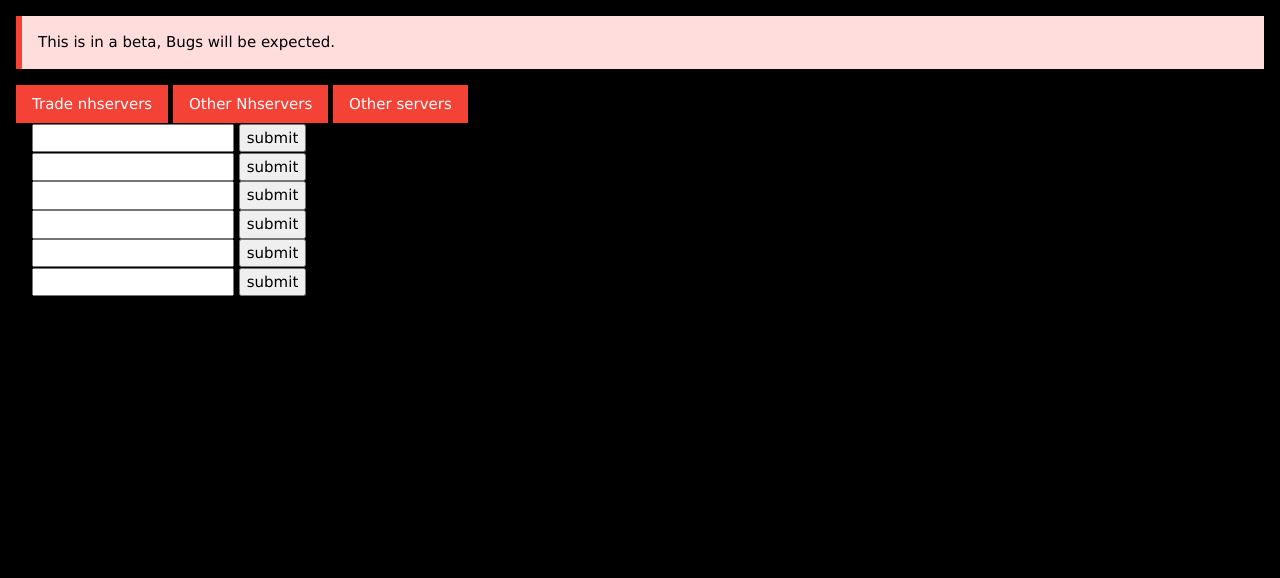
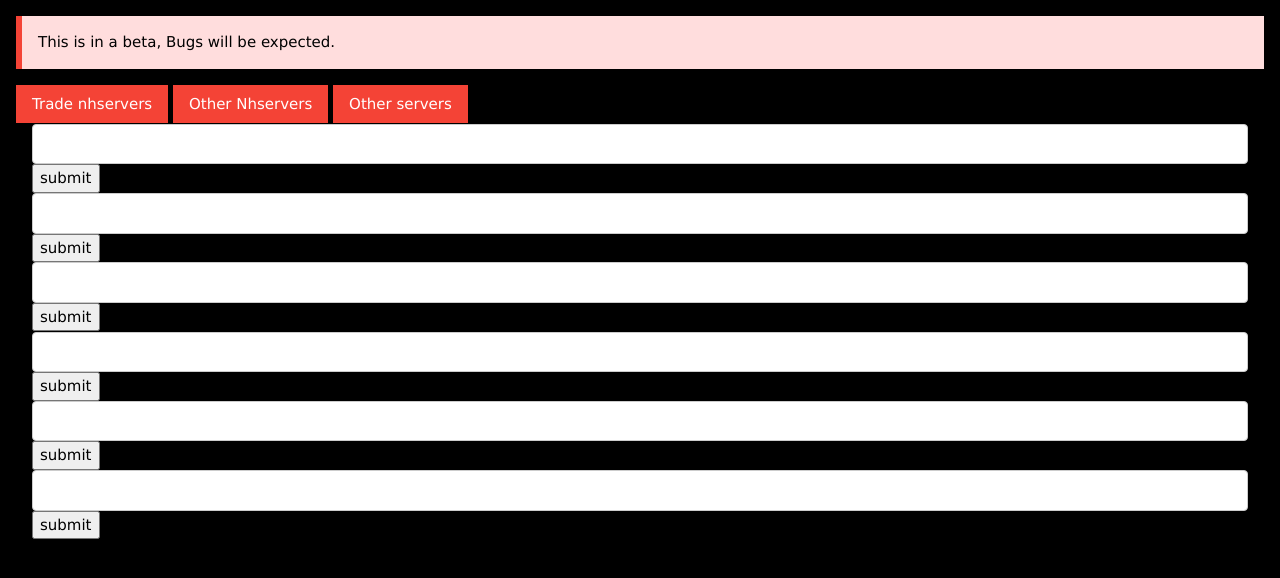
Before and after one commit to Hackerjef/hackerjef.github.io, a Jekyll site: the page Steamingame/ingame.html, which Jekyll copies as it is, in a window 1280 px wide. Shown: the top 578 px of the page. Built offline with Jekyll 4.4.1, drawn with Linux system fonts in a browser that asks for light colours; nearby versions of some CDN libraries; library files that are not in the unit come from our copies.

```diff
--- a/Steamingame/ingame.html
+++ b/Steamingame/ingame.html
@@ -57,27 +57,27 @@
 <div class="w3-container w3-padding-xlarge"> </div>
 <!-- Serches -->
   <div class="w3-container">
-    <input type="text" id="google" />
+    <input class="w3-input w3-border w3-round w3-hover-red" type="text" id="google" />
     <input type="submit" value="submit" onclick="google();" />
   </div>
   <div class="w3-container">
-    <input type="text" id="steamrep" />
+    <input class="w3-input w3-border w3-round w3-hover-red" type="text" id="steamrep" />
     <input type="submit" value="submit" onclick="steamrep();" />
   </div>
   <div class="w3-container">
-    <input type="text" id="nhsbans" />
+    <input class="w3-input w3-border w3-round w3-hover-red" type="text" id="nhsbans" />
     <input type="submit" value="submit" onclick="nhsbans();" />
   </div>
   <div class="w3-container">
-    <input type="text" id="nhscomms" />
+    <input class="w3-input w3-border w3-round w3-hover-red" type="text" id="nhscomms" />
     <input type="submit" value="submit" onclick="nhscomms();" />
   </div>
   <div class="w3-container">
-    <input type="text" id="steam" />
+    <input class="w3-input w3-border w3-round w3-hover-red" type="text" id="steam" />
     <input type="submit" value="submit" onclick="steam();" />
   </div>
   <div class="w3-container">
-    <input type="text" id="youtube" />
+    <input class="w3-input w3-border w3-round w3-hover-red" type="text" id="youtube" />
     <input type="submit" value="submit" onclick="youtube();" />
   </div>
 
```
Also changed, not shown: 1 other file.
